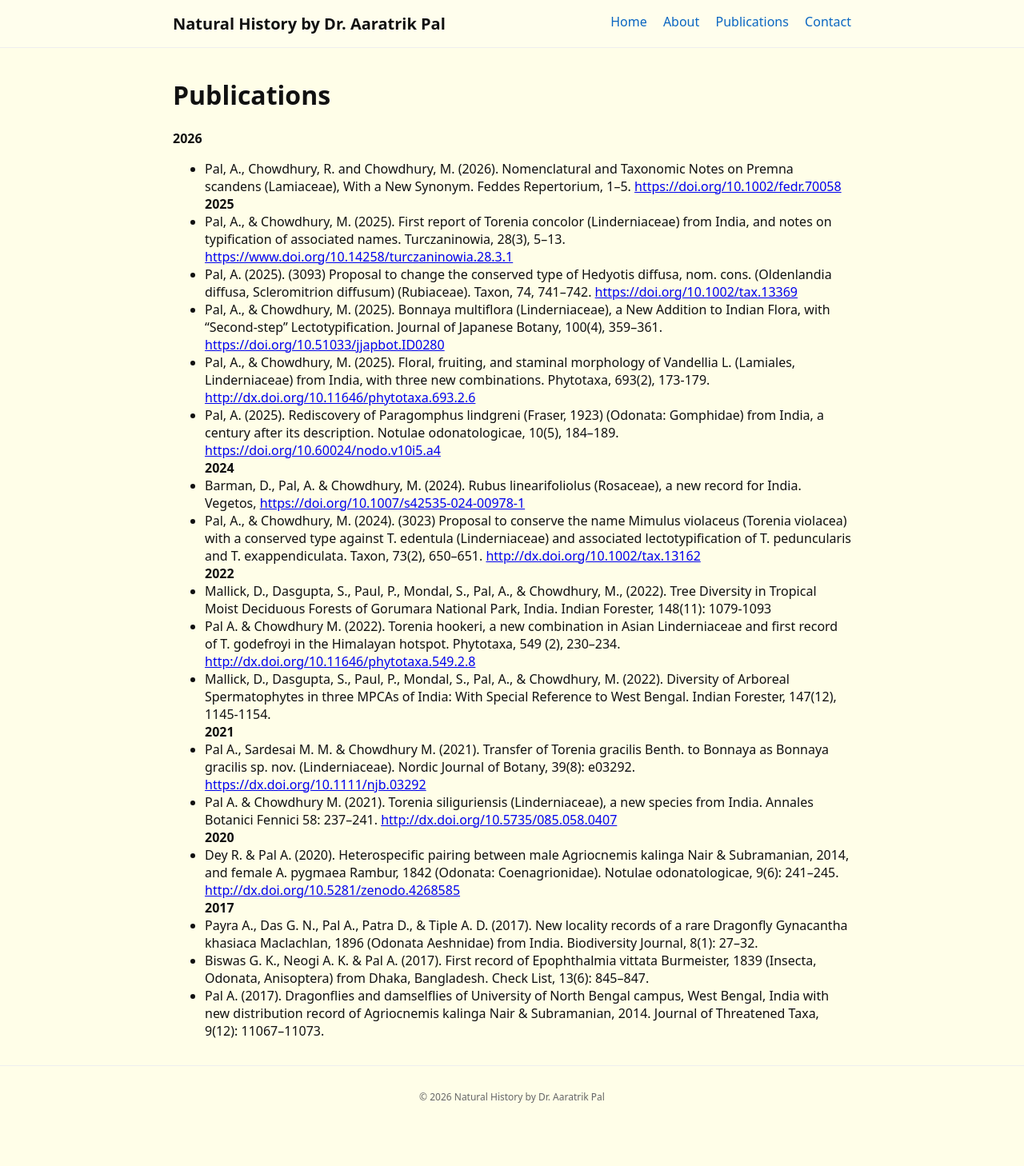
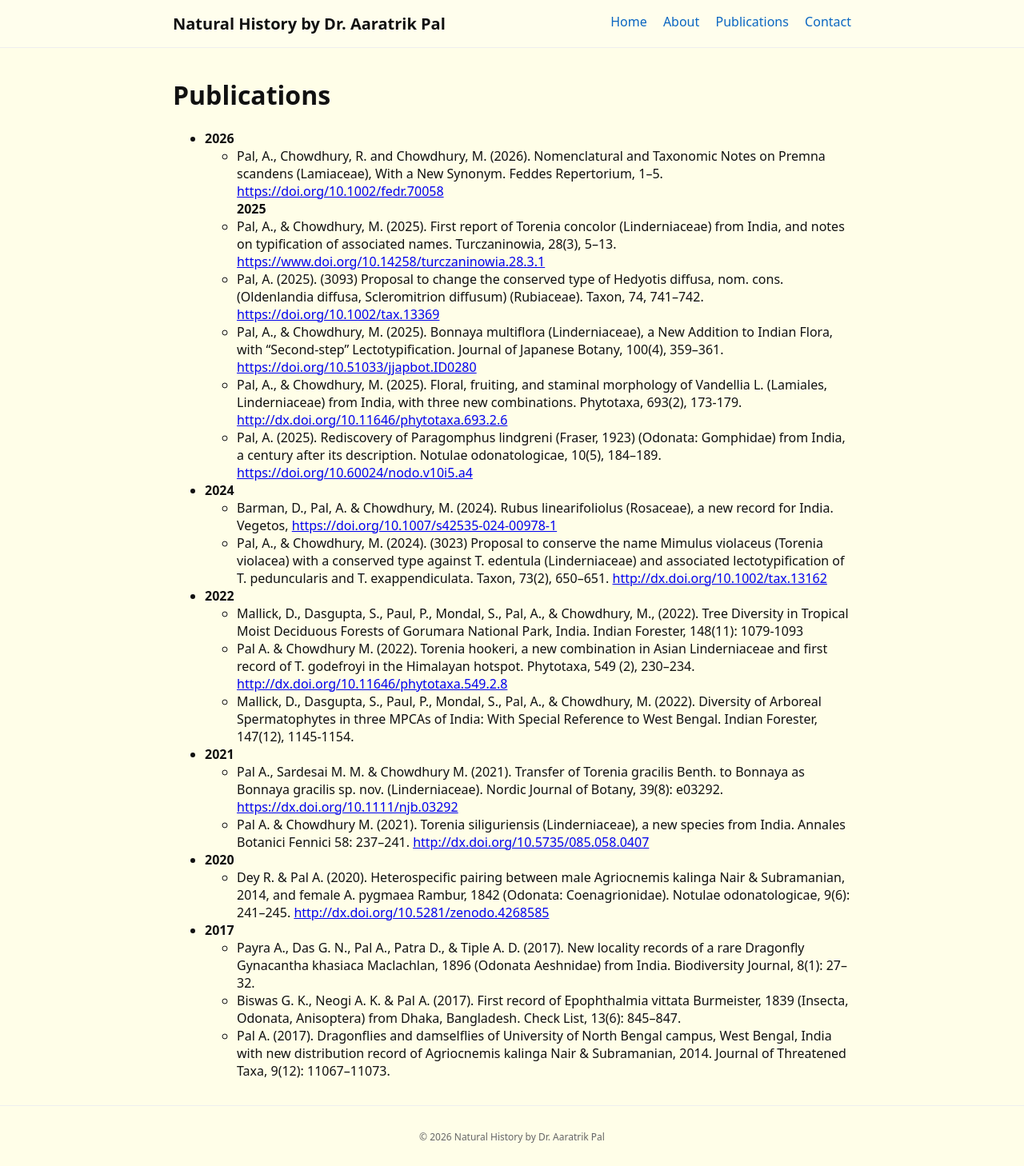
Before and after one commit to naturalhistory/naturalhistory.github.io, a Jekyll site: the page built from publications.md, in a window 1280 px wide. Shown: the whole page at 80% size. Built offline with Jekyll 4.4.1, drawn with Linux system fonts in a browser that asks for light colours; before the commit the page ends 1408 px from its top, so only the background shows below that.

```diff
--- a/publications.md
+++ b/publications.md
@@ -6,7 +6,7 @@ permalink: /publications/
 
 # Publications
 
-**2026**
+* **2026**
   - Pal, A., Chowdhury, R. and Chowdhury, M. (2026). Nomenclatural and Taxonomic Notes on Premna scandens (Lamiaceae), With a New Synonym. Feddes Repertorium, 1–5. <https://doi.org/10.1002/fedr.70058> <br>
 **2025**
   - Pal, A., & Chowdhury, M. (2025). First report of Torenia concolor (Linderniaceae) from India, and notes on typification of associated names. Turczaninowia, 28(3), 5–13. <https://www.doi.org/10.14258/turczaninowia.28.3.1> <br>
@@ -14,19 +14,19 @@ permalink: /publications/
   - Pal, A., & Chowdhury, M. (2025). Bonnaya multiflora (Linderniaceae), a New Addition to Indian Flora, with “Second-step” Lectotypification. Journal of Japanese Botany, 100(4), 359–361. <https://doi.org/10.51033/jjapbot.ID0280> <br>
   - Pal, A., & Chowdhury, M. (2025). Floral, fruiting, and staminal morphology of Vandellia L. (Lamiales, Linderniaceae) from India, with three new combinations. Phytotaxa, 693(2), 173-179. <http://dx.doi.org/10.11646/phytotaxa.693.2.6> <br>
   - Pal, A. (2025). Rediscovery of Paragomphus lindgreni (Fraser, 1923) (Odonata: Gomphidae) from India, a century after its description. Notulae odonatologicae, 10(5), 184–189. <https://doi.org/10.60024/nodo.v10i5.a4> <br>
-**2024**
+* **2024**
   - Barman, D., Pal, A. & Chowdhury, M. (2024). Rubus linearifoliolus (Rosaceae), a new record for India. Vegetos, <https://doi.org/10.1007/s42535-024-00978-1> <br>
   - Pal, A., & Chowdhury, M. (2024). (3023) Proposal to conserve the name Mimulus violaceus (Torenia violacea) with a conserved type against T. edentula (Linderniaceae) and associated lectotypification of T. peduncularis and T. exappendiculata. Taxon, 73(2), 650–651. <http://dx.doi.org/10.1002/tax.13162>  <br>
-**2022**
+* **2022**
   - Mallick, D., Dasgupta, S., Paul, P., Mondal, S., Pal, A., & Chowdhury, M., (2022). Tree Diversity in Tropical Moist Deciduous Forests of Gorumara National Park, India. Indian Forester, 148(11): 1079-1093 <br>
   - Pal A. & Chowdhury M. (2022). Torenia hookeri, a new combination in Asian Linderniaceae and first record of T. godefroyi in the Himalayan hotspot. Phytotaxa, 549 (2), 230–234. <http://dx.doi.org/10.11646/phytotaxa.549.2.8> <br>
   - Mallick, D., Dasgupta, S., Paul, P., Mondal, S., Pal, A., & Chowdhury, M. (2022). Diversity of Arboreal Spermatophytes in three MPCAs of India: With Special Reference to West Bengal. Indian Forester, 147(12), 1145-1154. <br>
-**2021**
+* **2021**
   - Pal A., Sardesai M. M. & Chowdhury M. (2021). Transfer of Torenia gracilis Benth. to Bonnaya as Bonnaya gracilis sp. nov. (Linderniaceae). Nordic Journal of Botany, 39(8): e03292. <https://dx.doi.org/10.1111/njb.03292> <br>
   - Pal A. & Chowdhury M. (2021). Torenia siliguriensis (Linderniaceae), a new species from India. Annales Botanici Fennici 58: 237–241. <http://dx.doi.org/10.5735/085.058.0407> <br>
-**2020**
+* **2020**
   - Dey R. & Pal A. (2020). Heterospecific pairing between male Agriocnemis kalinga Nair & Subramanian, 2014, and female A. pygmaea Rambur, 1842 (Odonata: Coenagrionidae). Notulae odonatologicae, 9(6): 241–245. <http://dx.doi.org/10.5281/zenodo.4268585> <br>
-**2017**
+* **2017**
   - Payra A., Das G. N., Pal A., Patra D., & Tiple A. D. (2017). New locality records of a rare Dragonfly Gynacantha khasiaca Maclachlan, 1896 (Odonata Aeshnidae) from India. Biodiversity Journal, 8(1): 27–32.<br>
   - Biswas G. K., Neogi A. K. & Pal A. (2017). First record of Epophthalmia vittata Burmeister, 1839 (Insecta, Odonata, Anisoptera) from Dhaka, Bangladesh. Check List, 13(6): 845–847.<br>
   - Pal A. (2017). Dragonflies and damselflies of University of North Bengal campus, West Bengal, India with new distribution record of Agriocnemis kalinga Nair & Subramanian, 2014. Journal of Threatened Taxa, 9(12): 11067–11073.<br>
```
